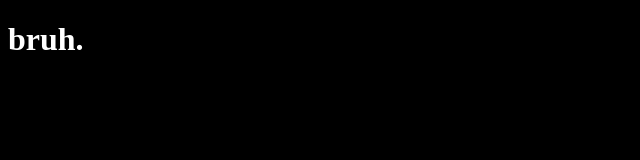
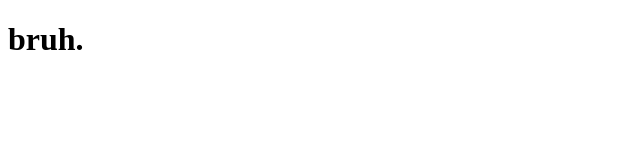
Before and after one commit to eyeisdasteve/eyeisdasteve.github.io, a plain HTML site: page index.html in a window 1280 px wide. Shown: the whole page, without its empty margins (0-640 px from the left). Drawn offline with Linux system fonts and the light colour scheme.

Commit message:
bruh.css update

```diff
--- a/bruh.css
+++ b/bruh.css
@@ -1,7 +1,3 @@
-h1 {
-	color: white;
+body {
+	background: white;
 }
-
-body {
-	background: black;
-}
```
